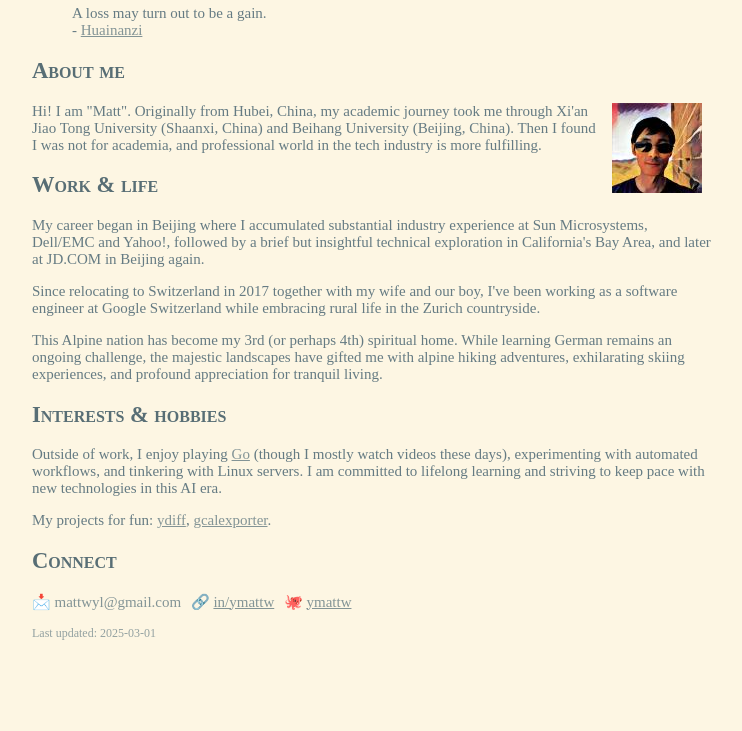
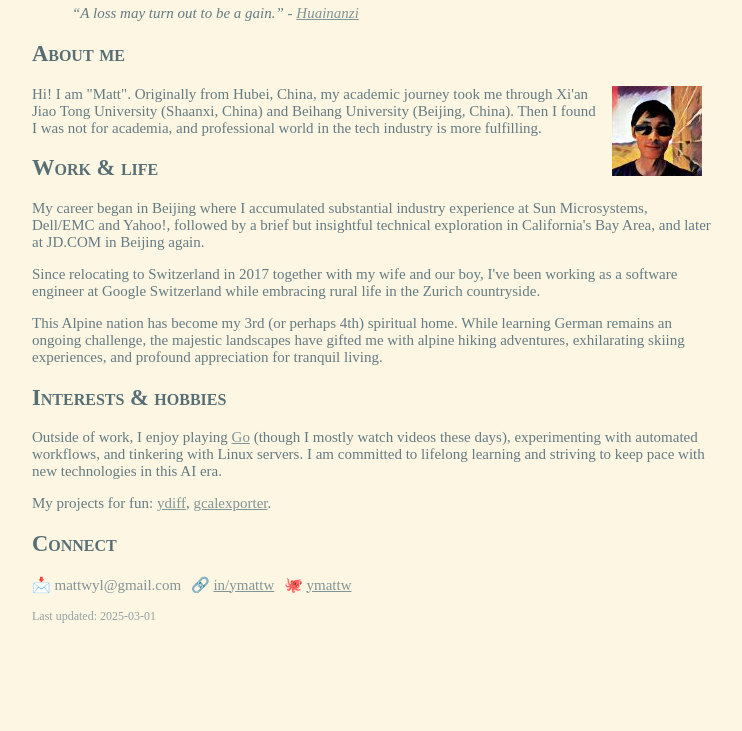
Before and after one commit to ymattw/fmt.re, a plain HTML site: page index.html in a window 1280 px wide. Shown: the part 69-800 px from the top of the page, without its empty margins (268-1010 px from the left). Drawn offline with Linux system fonts and the light colour scheme; a web font is replaced by a local one.

Commit message:
Adjust style of the quote

```diff
--- a/index.html
+++ b/index.html
@@ -16,6 +16,7 @@
     h1, h2  {color: #586e75; font-variant: small-caps}
     h1 {font-size: 2rem}
     h2 {font-size: 1.5rem}
+    blockquote {font-style: italic}
     #contact {font-size: 1rem; color: #839496}
     #contact span {margin-right: 6px}
     #avatar {float: right; margin: 0 10px 0 10px}
@@ -28,8 +29,8 @@
     <header>
       <h1>Matt Wang</h1>
       <blockquote>
-        A loss may turn out to be a gain.
-        <div>- <a href="https://en.wikipedia.org/wiki/Huainanzi">Huainanzi</a></div>
+        <q>A loss may turn out to be a gain.</q>
+        - <a href="https://en.wikipedia.org/wiki/Huainanzi">Huainanzi</a>
       </blockquote>
     </header>
 
```
